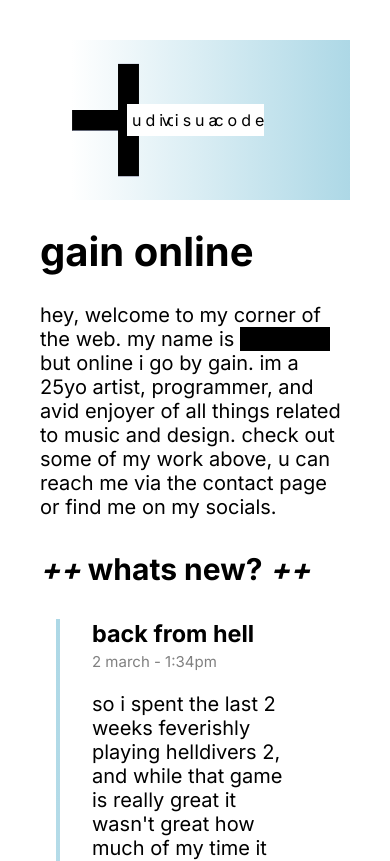
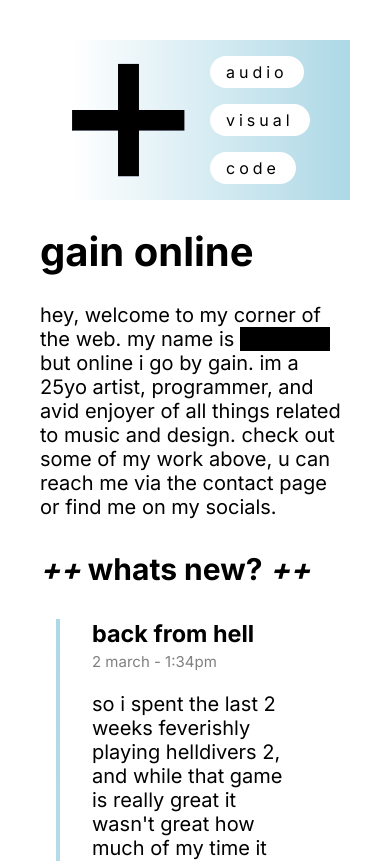
Before and after one commit to hharris56/gain.online, a Next.js app: page /landing in a window 390 px wide. Shown: the top 861 px of the page. Built offline with nearby package versions, Linux system fonts and the light colour scheme.

Commit message:
working on mobile

```diff
--- a/src/components/header/header.css
+++ b/src/components/header/header.css
@@ -1,6 +1,6 @@
 .header-container{
     display: flex;
-    flex-direction: row;
+    flex-direction: row-reverse;
     align-items: center;
 
     height: 10em;
--- a/src/components/header/header.tsx
+++ b/src/components/header/header.tsx
@@ -1,13 +1,23 @@
+"use client"
+
 import "./header.css"
 import Navbar from "../navbar/navbar"
 import Logo from "../logo/logo"
+import detectWidthBreakPoint from "../../services/mobileService"
+import NavbarMobile from "../navbar/navbar-mobile"
 
 export default function Header(props: any){
+
+    const width = window.innerWidth
+    console.log("width: " + width)
+    const isMobile: any = detectWidthBreakPoint(650)
+    console.log("isMobile: " + isMobile)
+
     return (
         <div className="header-container">
+          {isMobile ? <NavbarMobile /> : <Navbar/>}
           <Logo />
           <div className="logo-buffer" />
-          <Navbar />
           {/* <img src="/assets/cloud cropped.png" className="background-image"/> */}
         </div>
     )
--- /dev/null
+++ b/src/components/navbar/navbar-mobile.css
@@ -0,0 +1,33 @@
+.mobile-navbar-container{
+    width: 40%;
+    height: 100%;
+    /* background-color: red; */
+
+    display: flex;
+    flex-direction: column;
+    justify-content: space-evenly;
+    padding: 0rem 1rem 0rem 2rem;
+}
+
+.mobile-navbar-button{
+    height: 2rem;
+    width: fit-content;
+    padding: 0rem 1rem 0rem 1rem;
+    background-color: white;
+    border-radius: 2rem;
+    transition: letter-spacing 2s, background-color var(--transition-time);
+
+    justify-content: center;
+    align-items: center;
+    text-align: center;
+    line-height: 2rem;
+
+    color: black;
+    letter-spacing: 0.25rem;
+    text-decoration: none;
+}
+
+.mobile-navbar-button:hover{
+    background-color: transparent;
+    color: black;
+}
--- /dev/null
+++ b/src/components/navbar/navbar-mobile.tsx
@@ -0,0 +1,34 @@
+"use client"
+
+import Link from "next/link";
+import "./navbar.css";
+import "./navbar-mobile.css";
+// import { useRouter } from "next/router";
+
+export default function NavbarMobile(props: any){
+
+    return (
+        <div className="mobile-navbar-container">
+            <MobileNavbarButton title="audio" route="/audio"></MobileNavbarButton>
+            <MobileNavbarButton title="visual" route="/visual"></MobileNavbarButton>
+            <MobileNavbarButton title="code" route="/code"></MobileNavbarButton>
+        </div>
+    )
+}
+
+interface ButtonProps{
+    title: string,
+    route: string,
+    selected?: boolean,
+}
+function MobileNavbarButton(props: ButtonProps){
+
+    return (
+        <Link
+        className="mobile-navbar-button"
+        href={props.route}
+        key={props.title}>
+            {props.title}
+        </Link>
+    )
+}
--- a/src/components/navbar/navbar.tsx
+++ b/src/components/navbar/navbar.tsx
@@ -2,7 +2,6 @@
 
 import Link from "next/link";
 import "./navbar.css";
-import { useState } from "react";
 // import { useRouter } from "next/router";
 
 export default function Navbar(props: any){
--- /dev/null
+++ b/src/services/mobileService.tsx
@@ -0,0 +1,30 @@
+import { useState, useCallback, useEffect } from 'react';
+
+const detectWidthBreakPoint = (width: number) => {
+
+    const [targetReached, setTargetReached] = useState(false);
+
+    const updateTarget = useCallback((e: any) => {
+        if (e.matches) {
+            setTargetReached(true);
+        } else {
+            setTargetReached(false);
+        }
+    }, []);
+
+    useEffect(() => {
+        const media = window.matchMedia(`(max-width: ${width}px)`);
+        media.addListener(updateTarget);
+
+        // Check on mount (callback is not called until a change occurs)
+        if (media.matches) {
+            setTargetReached(true);
+        }
+
+        return () => media.removeListener(updateTarget);
+    }, []);
+
+    return targetReached;
+    };
+
+export default detectWidthBreakPoint;
```
